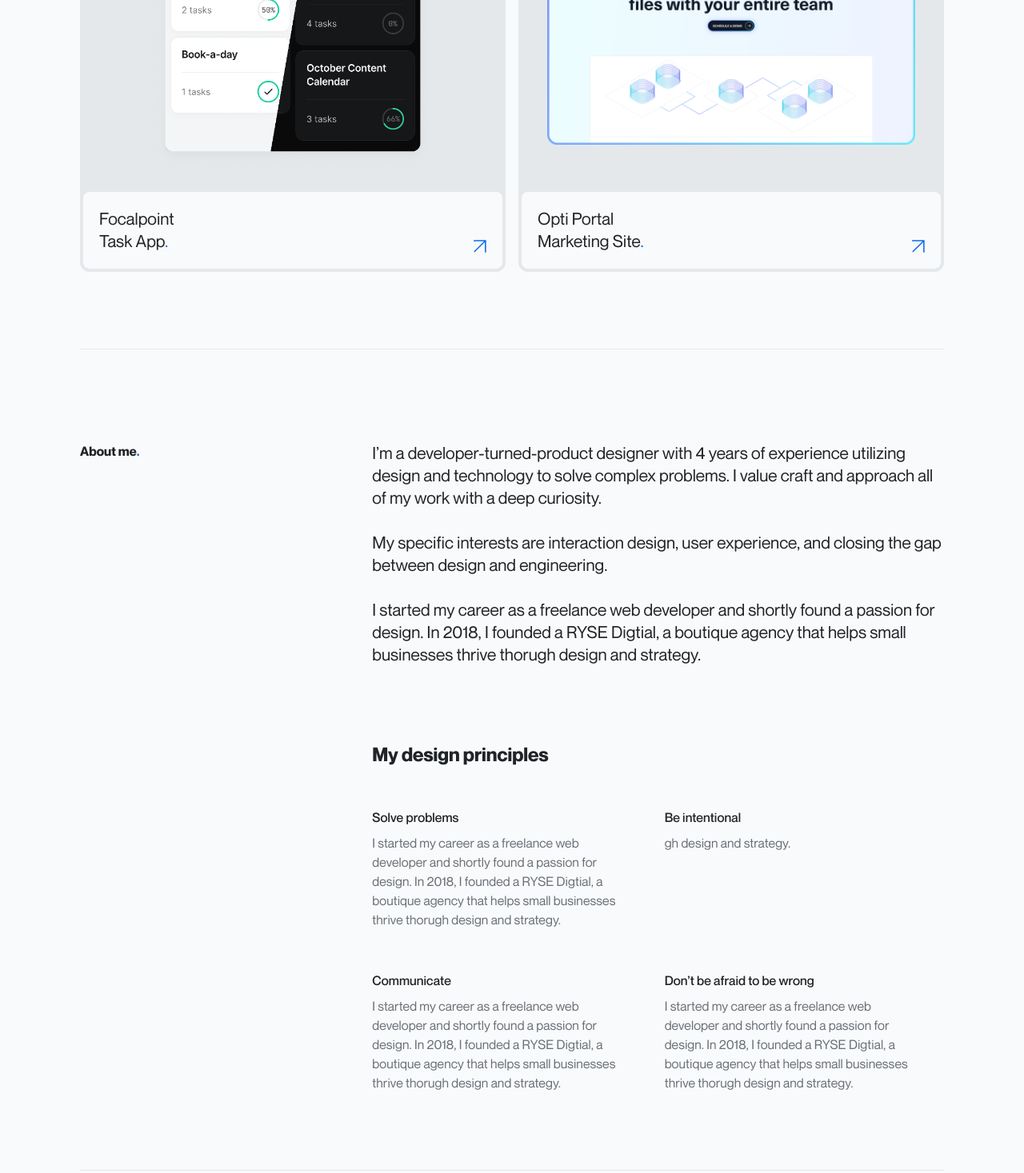
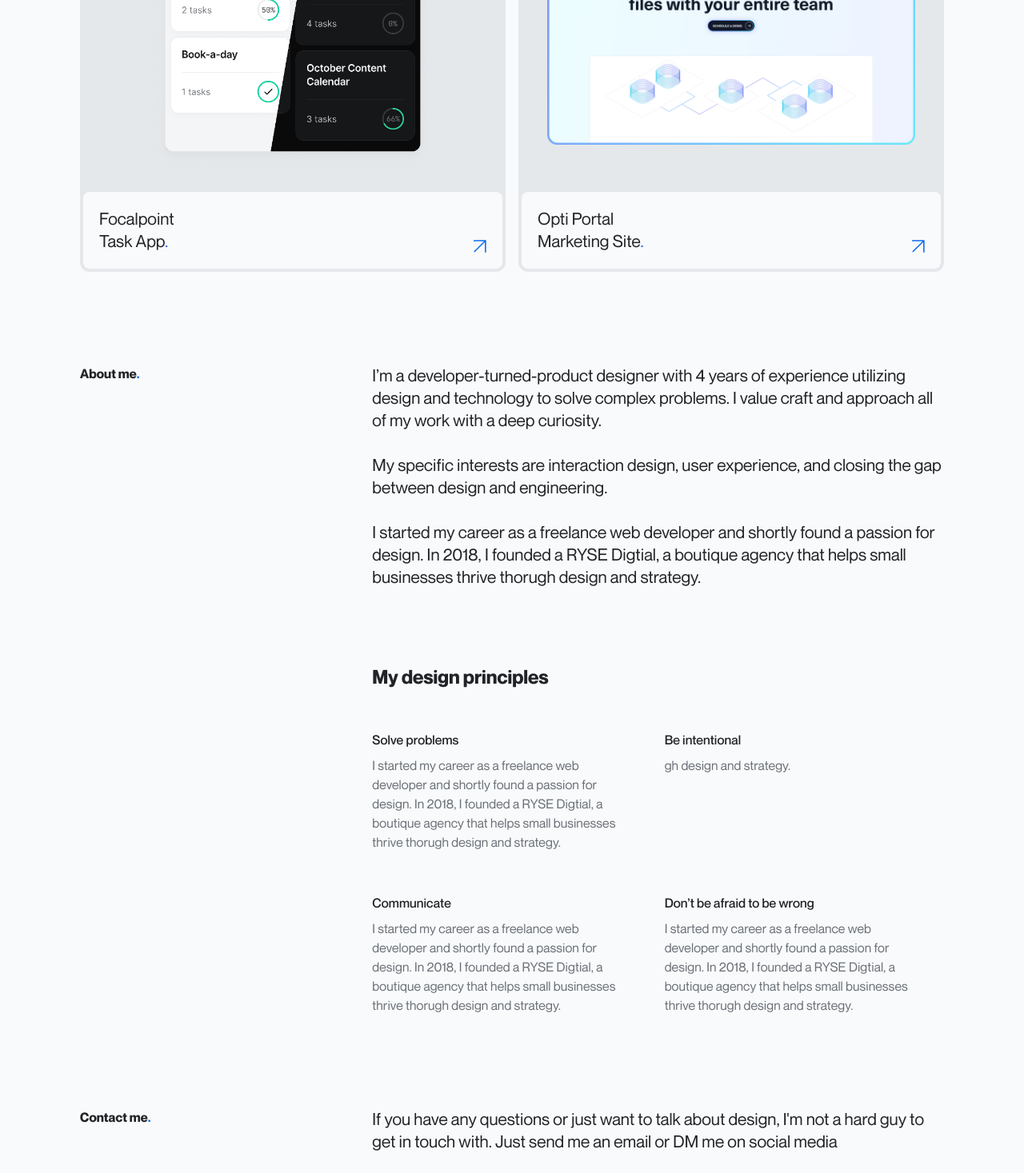
Before and after one commit to ztschwartz/next-portfolio, a Next.js app: page / in a window 1280 px wide. Shown: the part 1330-2797 px from the top of the page at 80% size. Built offline with nearby package versions, Linux system fonts and the light colour scheme.

Commit message:
section dividers removed

```diff
--- a/pages/index.js
+++ b/pages/index.js
@@ -77,10 +77,10 @@ export default function Home({loaded , loaderView}) {
                   <CaseStudyCard postData={postData[2]} title={postObject[2].title} subtitle={postObject[2].subtitle} slug={postObject[2].meta.slug} img={postObject[2].featureImg} />
                 </div>
               </div>
-              <div className="sectionDividerWrapper">
+              {/* <div className="sectionDividerWrapper">
                 <div className="bgDeep sectionDivider">
                 </div>
-              </div>
+              </div> */}
             </div>
           </div>
         </div>
@@ -119,10 +119,10 @@ export default function Home({loaded , loaderView}) {
                 </div>
               </div>
             </div>
-            <div className="sectionDividerWrapper">
+            {/* <div className="sectionDividerWrapper">
               <div className="bgDeep sectionDivider">
               </div>
-            </div>
+            </div> */}
           </div>
         </div>
         <div className={HomeStyles.contact} id="contact">
```
